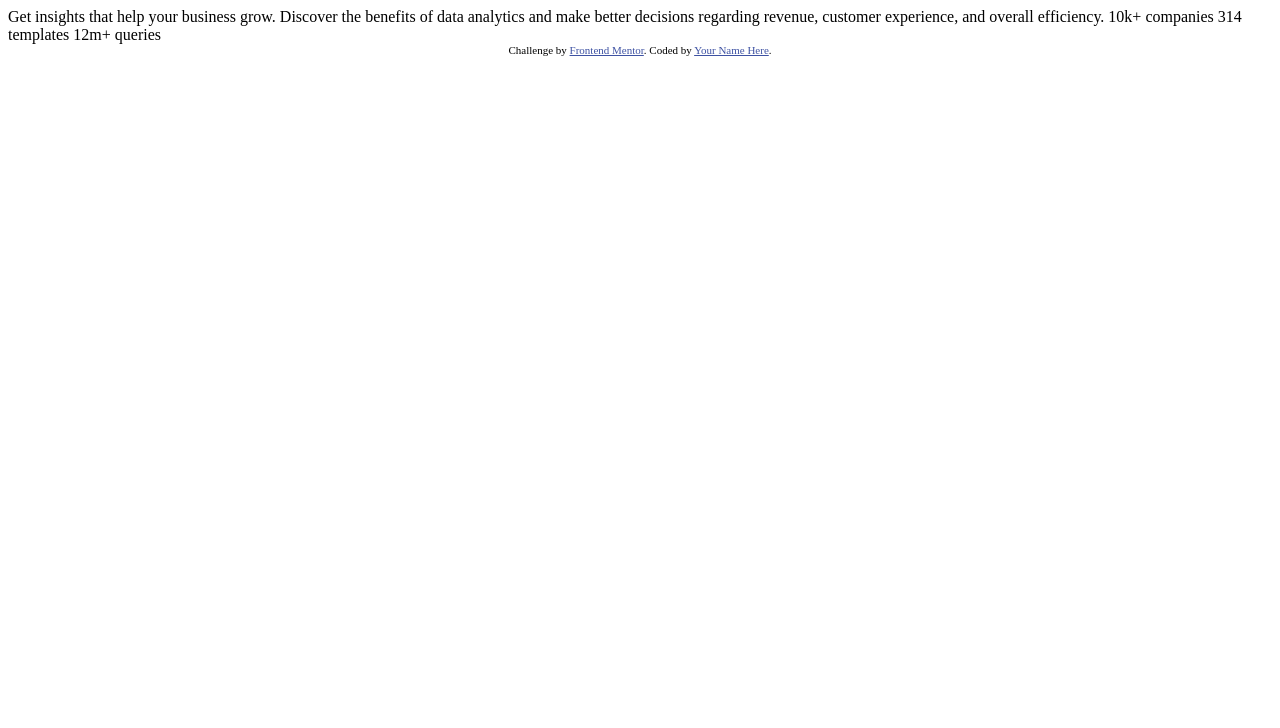
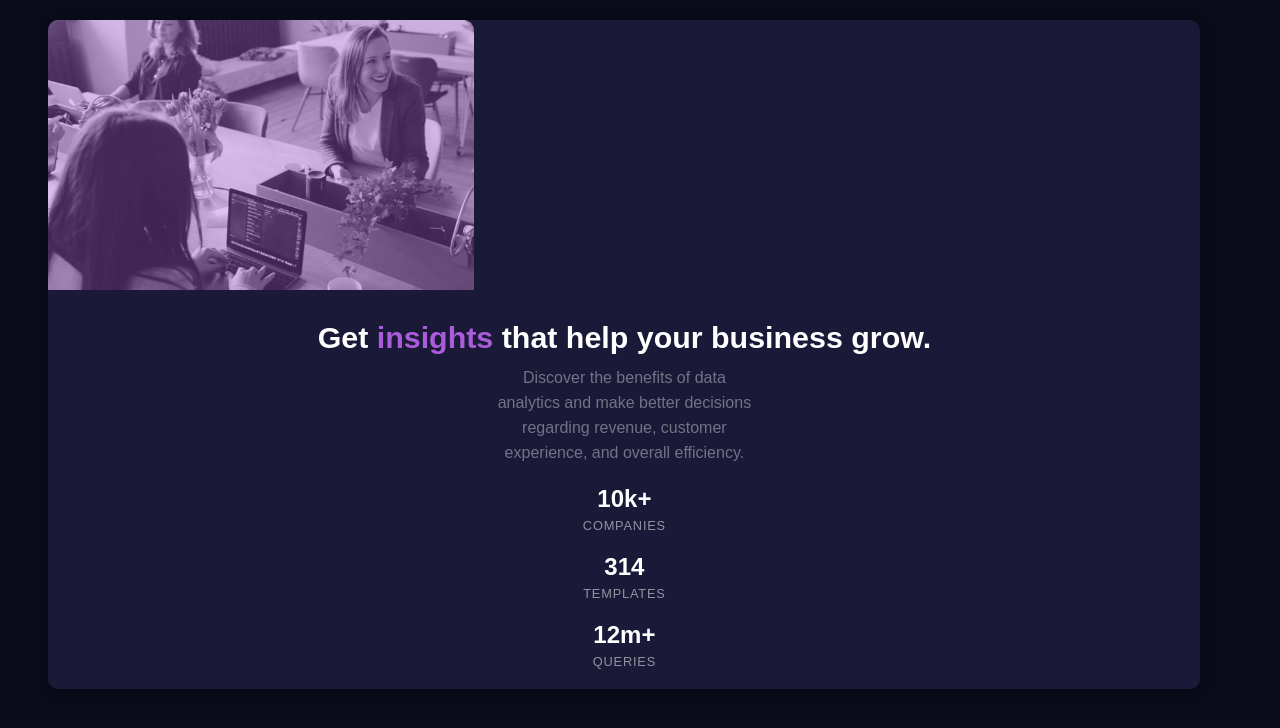
Before and after one commit to ethandaniell/desafios-net, a plain HTML site: page stats/index.html in a window 1280 px wide. Drawn offline with Linux system fonts and the light colour scheme.

Commit message:
Finalização

```diff
--- a/stats/index.html
+++ b/stats/index.html
@@ -1,33 +1,37 @@
 <!DOCTYPE html>
 <html lang="en">
 <head>
-  <meta charset="UTF-8">
-  <meta name="viewport" content="width=device-width, initial-scale=1.0"> <!-- displays site properly based on user's device -->
+    <meta charset="UTF-8">
+    <meta name="viewport" content="width=device-width, initial-scale=1.0">
+    <title>Stats  </title>
 
-  <link rel="icon" type="image/png" sizes="32x32" href="./images/favicon-32x32.png">
-
-  <title>Frontend Mentor | Stats preview card component</title>
-
-  <!-- Feel free to remove these styles or customise in your own stylesheet 👍 -->
-  <style>
-    .attribution { font-size: 11px; text-align: center; }
-    .attribution a { color: hsl(228, 45%, 44%); }
-  </style>
+    <link rel="shortcut icon" href="images/favicon-32x32.png" type="image/x-icon">
+    <link rel="stylesheet" href="styles/style.css">
 </head>
 <body>
+    <main>
+        <section id="imagem">
+            <div id="color">
 
-  Get insights that help your business grow.
-
-  Discover the benefits of data analytics and make better decisions regarding revenue, customer
-  experience, and overall efficiency.
-
-  10k+ companies
-  314 templates
-  12m+ queries
-
-  <div class="attribution">
-    Challenge by <a href="https://www.frontendmentor.io?ref=challenge" target="_blank">Frontend Mentor</a>.
-    Coded by <a href="#">Your Name Here</a>.
-  </div>
+            </div>
+        </section>
+        <section id="conteudo">
+            <div id="text">
+                <h1>Get <strong>insights</strong> that help your business grow.</h1>
+                <p>Discover the benefits of data <br>
+                   analytics and make better decisions <br>
+                   regarding revenue, customer <br>
+                   experience, and overall efficiency.</p>
+            </div>
+            <div id="nums">
+                <p class="num">10k+</p>
+                <p class="tex">COMPANIES</p>
+                <p class="num">314</p>
+                <p class="tex">TEMPLATES</p>
+                <p class="num">12m+</p>
+                <p class="tex">QUERIES  </p>
+            </div>
+        </section>
+    </main>
 </body>
 </html>
--- /dev/null
+++ b/stats/styles/style.css
@@ -0,0 +1,81 @@
+* {
+    margin: 0px;
+    padding: 0px;
+}
+
+body {
+    width: 96vw;
+    height: 90vh;
+    margin-top: 20px;
+    margin-left: 10px;
+    font-family: Arial, Helvetica, sans-serif;
+    background: hsl(233, 47%, 7%);
+}
+
+main {
+    background-color:  hsl(244, 38%, 16%);
+    color: white;
+    border-radius: 10px;
+    box-shadow: 2px 2px 8px rgba(0, 0, 0, 0.279);
+    box-sizing: border-box;
+    margin: auto;
+    width: 90vw;
+}
+
+section#imagem {
+    background-image: url(../images/image-header-mobile.jpg);
+    background-position: center center;
+    background-size: cover;
+    border-top-right-radius: 10px;
+    border-top-left-radius: 10px;
+    width: 426px;
+    height: 270px;
+}
+
+section#imagem div#color {
+    background-color: hsla(277, 64%, 61%, 0.381);
+    border-top-right-radius: 10px;
+    border-top-left-radius: 10px;
+    width: 426px;
+    height: 270px;
+}
+
+section#conteudo {
+    padding: 20px;
+}
+
+section#conteudo div#text h1 {
+    text-align: center;
+    font-size: 1.9em;
+    margin: 10px;
+    margin-left: 20px;
+    margin-right: 20px;
+}
+
+section#conteudo div#text h1 strong {
+    color: hsl(277, 64%, 61%);
+}
+
+section#conteudo div#text p {
+    text-align: center;
+    line-height: 25px;
+    margin: 10px;
+    padding-left: 20px;
+    padding-right: 20px;
+    color: rgba(255, 255, 255, 0.39);
+}
+
+section#conteudo div#nums p.num {
+    text-align: center;
+    font-weight: bolder;
+    font-size: 1.5em;
+    margin-top: 20px;
+}
+
+section#conteudo div#nums p.tex {
+    letter-spacing: .8px;
+    font-size: .8em;
+    text-align: center;
+    margin-top: 5px;
+    color: rgba(255, 255, 255, 0.525);
+}
```
Also changed, not shown: 1 other file.
